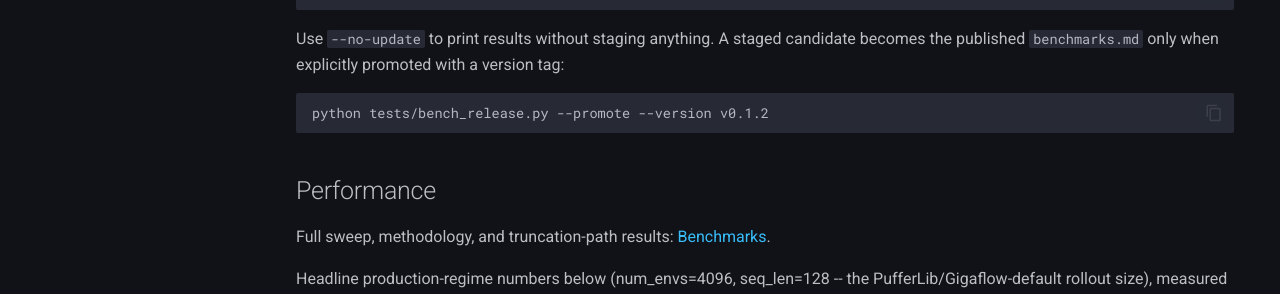
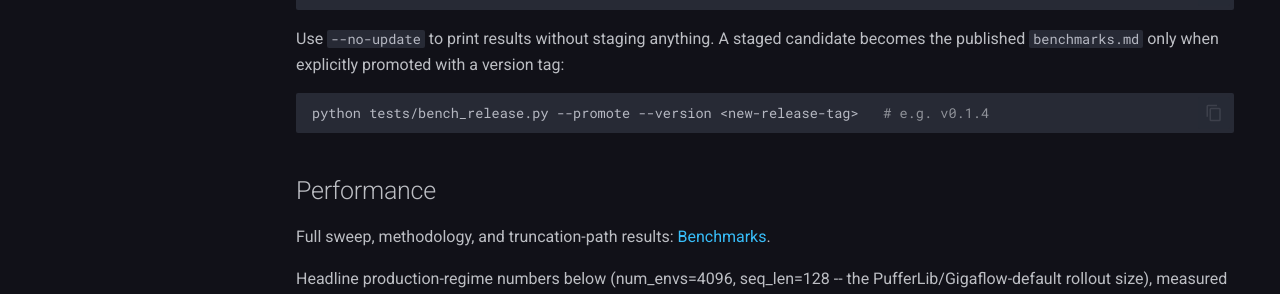
Before and after one commit to simonsays1980/rl-triton, an MkDocs documentation site: the page built from docs/index.md, in a window 1280 px wide and 900 px high, scrolled down 1756 px. Shown: the part 156-450 px from the top of the window. Built offline with MkDocs 1.6.1 and Material for MkDocs 9.7.7, drawn with Linux system fonts in a browser that asks for light colours; comment, search, counter and statistics services are not loaded.

Commit message:
docs: make --version example a placeholder, not a stale tag

````diff
--- a/docs/index.md
+++ b/docs/index.md
@@ -65,7 +65,7 @@ Use `--no-update` to print results without staging anything. A staged candidate
 the published `benchmarks.md` only when explicitly promoted with a version tag:
 
 ```bash
-python tests/bench_release.py --promote --version v0.1.2
+python tests/bench_release.py --promote --version <new-release-tag>   # e.g. v0.1.4
 ```
 
 ## Performance
````
